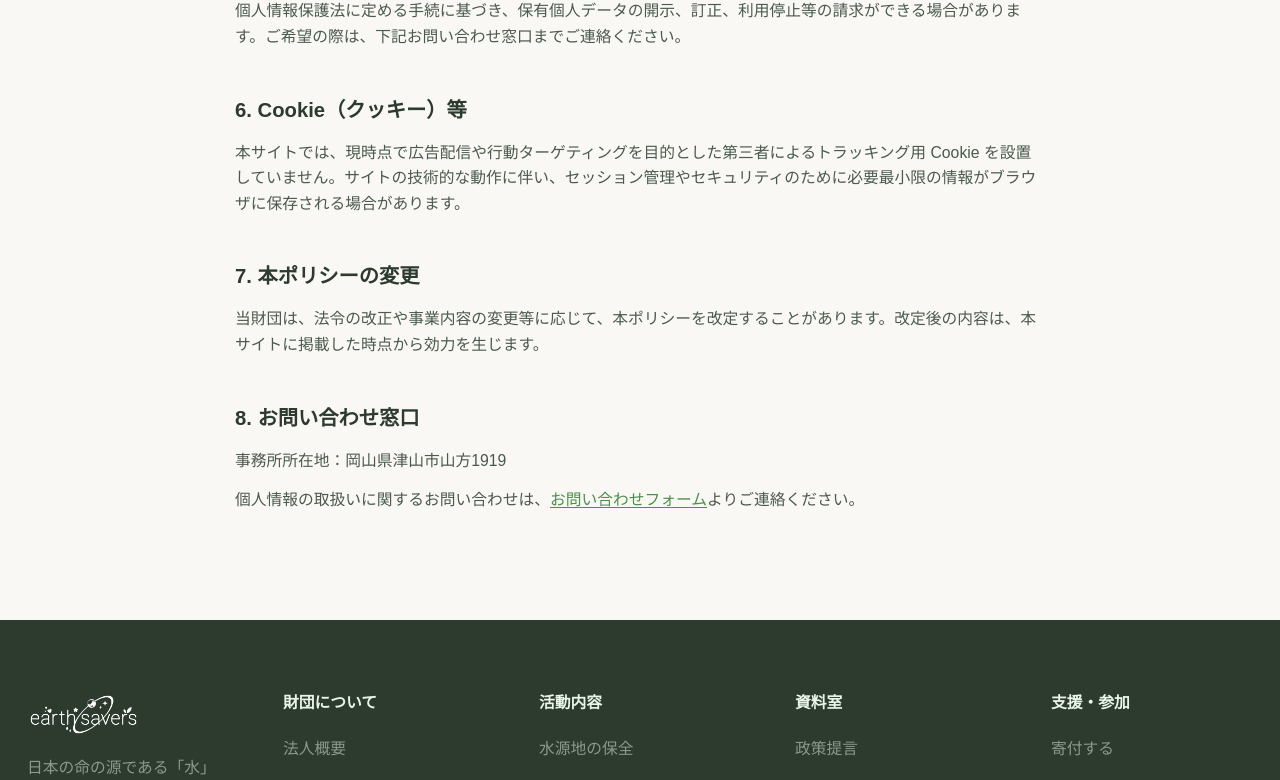
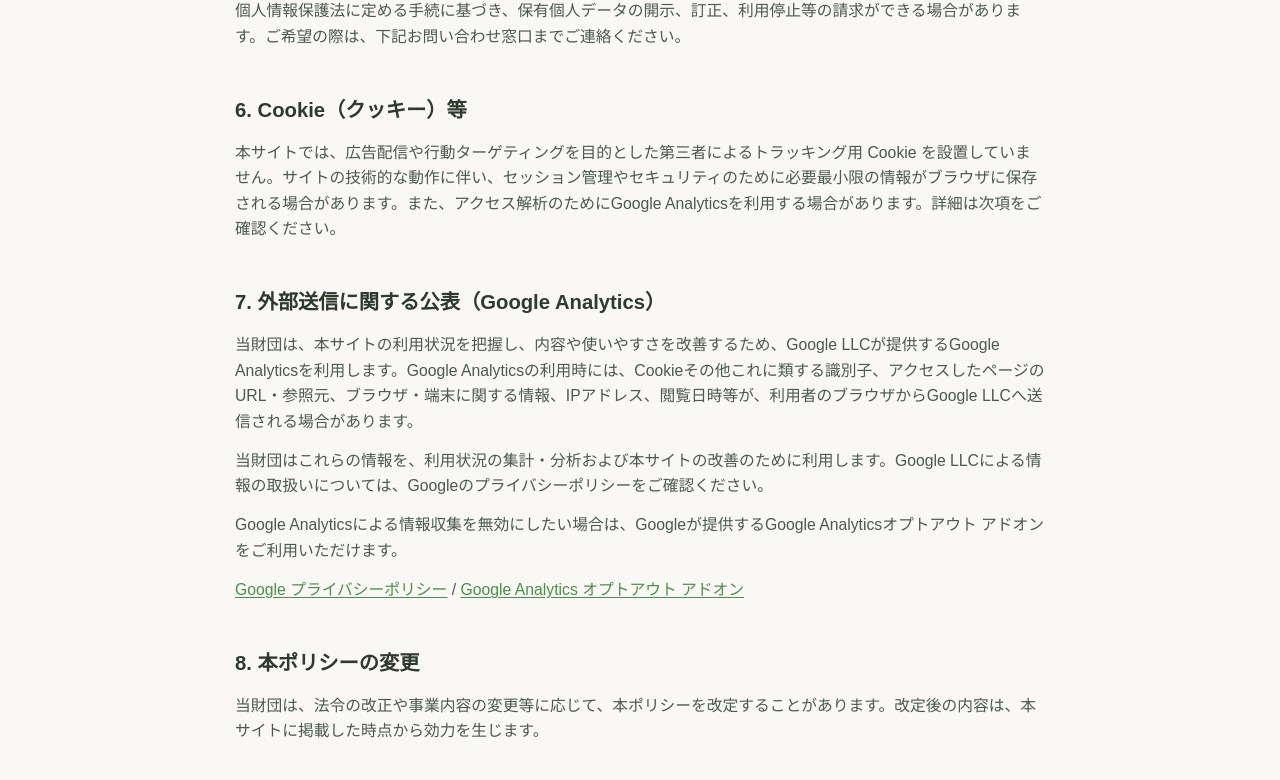
Before and after one commit to haitakamak-cmyk/earth-savers-web, a Next.js app: page /privacy in a window 1280 px wide. Shown: the part 1973-2753 px from the top of the page. Built offline with nearby package versions, Linux system fonts and the light colour scheme; no server answers; a web font is replaced by a local one.

Commit message:
feat: add GA4 and Search Console support

```diff
--- a/next.config.ts
+++ b/next.config.ts
@@ -26,8 +26,8 @@ const nextConfig: NextConfig = {
           {
             key: "Content-Security-Policy",
             value:
-              // EU 組織は ingest.de.sentry.io（US は ingest.us / 汎用 ingest）。DSN 送信が CSP で落ちないよう地域別ホストを許可する。
-              "default-src 'self'; script-src 'self' 'unsafe-inline'; style-src 'self' 'unsafe-inline'; img-src 'self' data: blob: https://*.tile.openstreetmap.org; connect-src 'self' https://*.tile.openstreetmap.org https://*.ingest.sentry.io https://*.ingest.us.sentry.io https://*.ingest.de.sentry.io https://*.ingest.eu.sentry.io; font-src 'self' data:; frame-ancestors 'none'; object-src 'none'; base-uri 'self'; form-action 'self';",
+              // Sentryの地域別ingestとGA4に必要な送信先のみを許可する。
+              "default-src 'self'; script-src 'self' 'unsafe-inline' https://www.googletagmanager.com; style-src 'self' 'unsafe-inline'; img-src 'self' data: blob: https://*.tile.openstreetmap.org https://*.google-analytics.com https://www.googletagmanager.com; connect-src 'self' https://*.tile.openstreetmap.org https://*.ingest.sentry.io https://*.ingest.us.sentry.io https://*.ingest.de.sentry.io https://*.ingest.eu.sentry.io https://*.google-analytics.com https://*.analytics.google.com https://www.googletagmanager.com; font-src 'self' data:; frame-ancestors 'none'; object-src 'none'; base-uri 'self'; form-action 'self';",
           },
           {
             key: "X-Content-Type-Options",
--- a/src/app/layout.tsx
+++ b/src/app/layout.tsx
@@ -1,6 +1,7 @@
 import type { Metadata } from "next";
 import { Zen_Maru_Gothic, Noto_Serif_JP } from "next/font/google";
 import "./globals.css";
+import { GoogleAnalytics } from "@/components/GoogleAnalytics";
 import { OrganizationJsonLd } from "@/components/OrganizationJsonLd";
 import { Footer } from "@/components/Footer";
 import { Header } from "@/components/Header";
@@ -32,6 +33,9 @@ const siteDescription = SITE_ALLOW_SEARCH_INDEXING
   ? SITE_ORGANIZATION_DESCRIPTION
   : SITE_ORGANIZATION_DESCRIPTION_PRELAUNCH;
 
+const googleSiteVerification =
+  process.env.NEXT_PUBLIC_GOOGLE_SITE_VERIFICATION?.trim();
+
 export const metadata: Metadata = {
   metadataBase: new URL(SITE_URL),
   title: {
@@ -48,6 +52,10 @@ export const metadata: Metadata = {
         follow: false,
         googleBot: { index: false, follow: false },
       },
+  verification:
+    SITE_ALLOW_SEARCH_INDEXING && googleSiteVerification
+      ? { google: googleSiteVerification }
+      : undefined,
   openGraph: {
     title: defaultTitle,
     description: siteDescription,
@@ -73,6 +81,11 @@ export default function RootLayout({
         />
       </head>
       <body className="flex min-h-screen flex-col font-sans antialiased">
+        {SITE_ALLOW_SEARCH_INDEXING ? (
+          <GoogleAnalytics
+            measurementId={process.env.NEXT_PUBLIC_GA_MEASUREMENT_ID}
+          />
+        ) : null}
         <OrganizationJsonLd />
         <Header />
         <main className="flex-1">{children}</main>
--- a/src/app/privacy/page.tsx
+++ b/src/app/privacy/page.tsx
@@ -113,19 +113,51 @@ export default function PrivacyPage() {
             6. Cookie（クッキー）等
           </h2>
           <p className="mt-3 text-sm leading-relaxed">
-            本サイトでは、現時点で広告配信や行動ターゲティングを目的とした第三者によるトラッキング用
-            Cookie を設置していません。サイトの技術的な動作に伴い、セッション管理やセキュリティのために必要最小限の情報がブラウザに保存される場合があります。
+            本サイトでは、広告配信や行動ターゲティングを目的とした第三者によるトラッキング用
+            Cookie を設置していません。サイトの技術的な動作に伴い、セッション管理やセキュリティのために必要最小限の情報がブラウザに保存される場合があります。また、アクセス解析のためにGoogle Analyticsを利用する場合があります。詳細は次項をご確認ください。
           </p>
 
           <h2 className="mt-10 text-lg font-bold text-text-primary">
-            7. 本ポリシーの変更
+            7. 外部送信に関する公表（Google Analytics）
+          </h2>
+          <p className="mt-3 text-sm leading-relaxed">
+            当財団は、本サイトの利用状況を把握し、内容や使いやすさを改善するため、Google LLCが提供するGoogle Analyticsを利用します。Google Analyticsの利用時には、Cookieその他これに類する識別子、アクセスしたページのURL・参照元、ブラウザ・端末に関する情報、IPアドレス、閲覧日時等が、利用者のブラウザからGoogle LLCへ送信される場合があります。
+          </p>
+          <p className="mt-3 text-sm leading-relaxed">
+            当財団はこれらの情報を、利用状況の集計・分析および本サイトの改善のために利用します。Google LLCによる情報の取扱いについては、Googleのプライバシーポリシーをご確認ください。
+          </p>
+          <p className="mt-3 text-sm leading-relaxed">
+            Google Analyticsによる情報収集を無効にしたい場合は、Googleが提供するGoogle Analyticsオプトアウト アドオンをご利用いただけます。
+          </p>
+          <p className="mt-3 text-sm leading-relaxed">
+            <a
+              href="https://policies.google.com/privacy?hl=ja"
+              className="font-medium text-wakakusa-dark underline underline-offset-2 hover:text-wakakusa"
+              rel="noreferrer"
+              target="_blank"
+            >
+              Google プライバシーポリシー
+            </a>
+            {" / "}
+            <a
+              href="https://tools.google.com/dlpage/gaoptout?hl=ja"
+              className="font-medium text-wakakusa-dark underline underline-offset-2 hover:text-wakakusa"
+              rel="noreferrer"
+              target="_blank"
+            >
+              Google Analytics オプトアウト アドオン
+            </a>
+          </p>
+
+          <h2 className="mt-10 text-lg font-bold text-text-primary">
+            8. 本ポリシーの変更
           </h2>
           <p className="mt-3 text-sm leading-relaxed">
             当財団は、法令の改正や事業内容の変更等に応じて、本ポリシーを改定することがあります。改定後の内容は、本サイトに掲載した時点から効力を生じます。
           </p>
 
           <h2 className="mt-10 text-lg font-bold text-text-primary">
-            8. お問い合わせ窓口
+            9. お問い合わせ窓口
           </h2>
           <p className="mt-3 text-sm leading-relaxed">
             事務所所在地：{ORGANIZATION_ADDRESS_LINE}
--- /dev/null
+++ b/src/components/GoogleAnalytics.tsx
@@ -0,0 +1,36 @@
+import Script from "next/script";
+
+const GA_MEASUREMENT_ID_PATTERN = /^G-[A-Z0-9]+$/;
+
+type GoogleAnalyticsProps = {
+  measurementId?: string;
+};
+
+/** Googleから発行されたGA4測定IDがある本番環境だけで計測タグを読み込む。 */
+export function GoogleAnalytics({ measurementId }: GoogleAnalyticsProps) {
+  const normalizedMeasurementId = measurementId?.trim().toUpperCase();
+
+  if (
+    !normalizedMeasurementId ||
+    !GA_MEASUREMENT_ID_PATTERN.test(normalizedMeasurementId)
+  ) {
+    return null;
+  }
+
+  return (
+    <>
+      <Script
+        src={`https://www.googletagmanager.com/gtag/js?id=${normalizedMeasurementId}`}
+        strategy="afterInteractive"
+      />
+      <Script id="google-analytics" strategy="afterInteractive">
+        {`
+          window.dataLayer = window.dataLayer || [];
+          function gtag(){dataLayer.push(arguments);}
+          gtag('js', new Date());
+          gtag('config', '${normalizedMeasurementId}');
+        `}
+      </Script>
+    </>
+  );
+}
```
Also changed, not shown: 1 other file (tests, documents, lock files or other folders).
